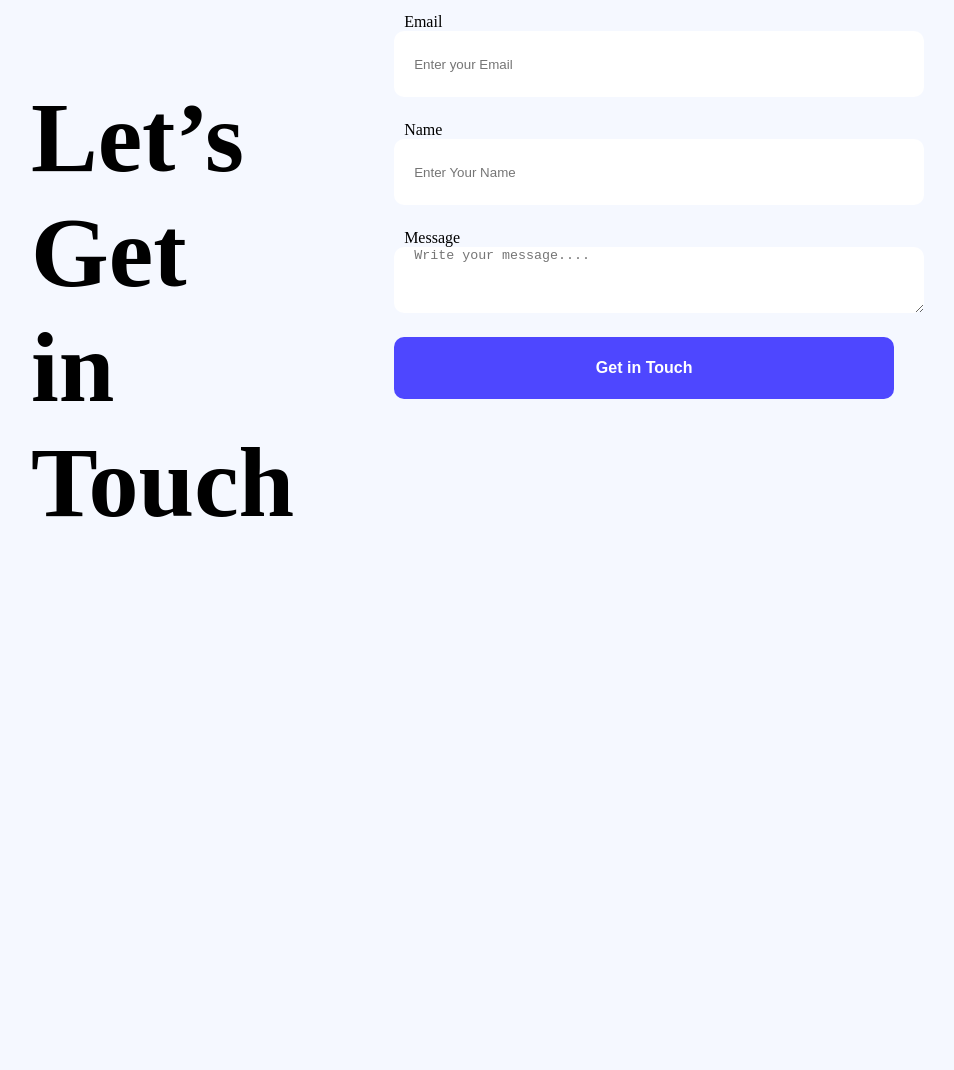
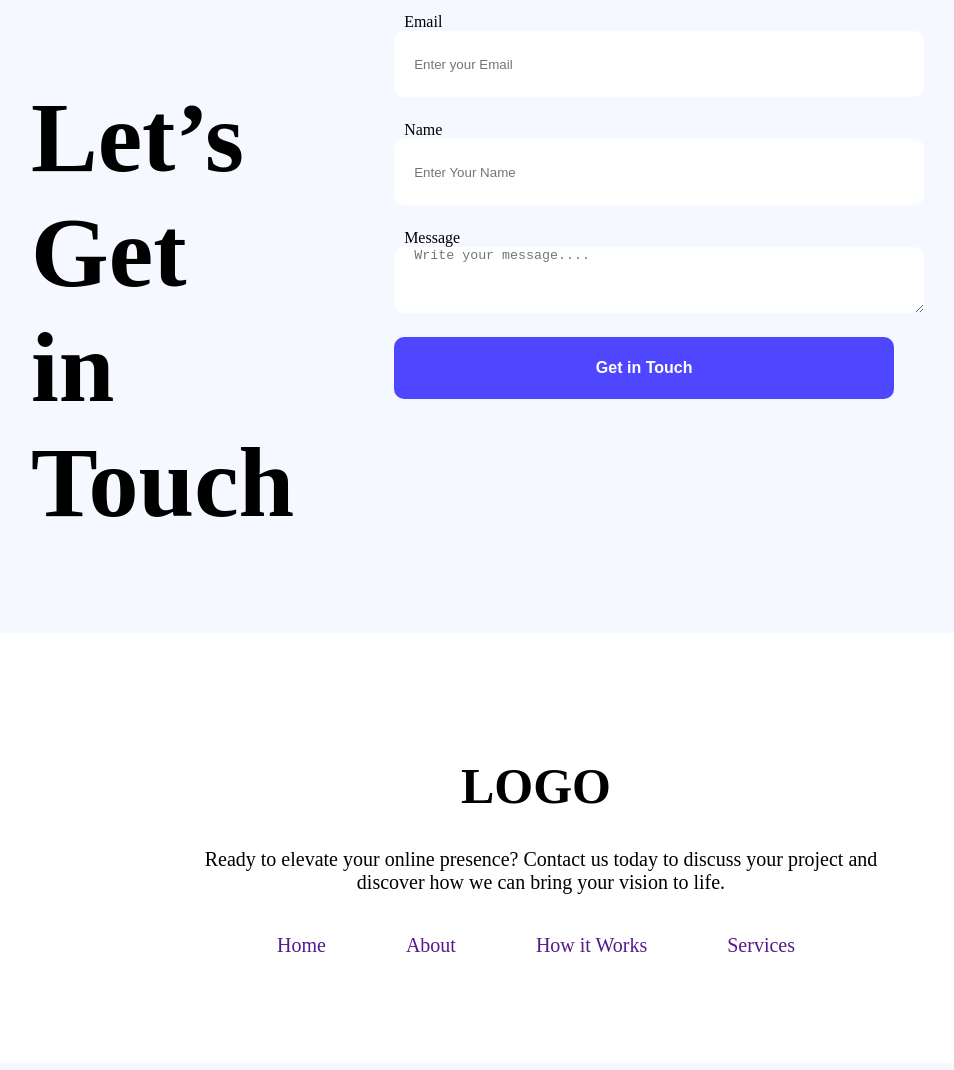
Before and after one commit to sabbir-shekh/First-Assignment, a plain HTML site: page index.html in a window 1280 px wide. Shown: the part 3654-4724 px from the top of the page, without its empty margins (207-1161 px from the left). Before the commit the page ends 4295 px from the top, so only its background shows below. Drawn offline with nearby package versions, Linux system fonts and the light colour scheme.

Commit message:
last commit

```diff
--- a/index.html
+++ b/index.html
@@ -25,14 +25,14 @@
         <nav>
             <h2 class="logo open-sans-simple">LOGO</h2>
             <ul>
-                <li><a href=""><button class="btn-primary">Sing Up</button></a></li>
+                <li><a href=""><button class="btn-primary btn-h">Sing Up</button></a></li>
             </ul>
         </nav>
 
         <div class="description">
             <h2 class="description-contain open-sans-risk">Cool Dark UI Template for Webflow Agencies!</h2>
             <div>
-                <button class="btn-primary">Stay Focused</button>
+                <button class="btn-primary btn-h">Stay Focused</button>
             </div>
 
 
@@ -45,7 +45,7 @@
             <div class="action-contain">
 <h3 class="in-action">See It in Action</h3>
 <h4 class="action-description">Explore the live preview and imagine your brand in this bold new look.</h4>
-<button class=" btn-2">Launch Live Preview</button>
+<button class=" btn-2 btn-h">Launch Live Preview</button>
             </div>
 
             <div class="action-img">
@@ -79,7 +79,7 @@
    <div class="main-title"> <h1>What our users say</h1></div>
 <div class="all-continer">
 
-<div class="card">
+<div class="card btn-h btn-h2">
 <div class="star">
     <ul>
         <li><img src="media/icon-star.png" alt=""></li>
@@ -100,7 +100,7 @@
 
 </div>
 </div>
-<div class="card">
+<div class="card btn-h btn-h2">
 <div class="star">
     <ul>
         <li><img src="media/icon-star.png" alt=""></li>
@@ -121,7 +121,7 @@
 
 </div>
 </div>
-<div class="card">
+<div class="card btn-h btn-h2">
 <div class="star">
     <ul>
         <li><img src="media/icon-star.png" alt=""></li>
@@ -151,7 +151,7 @@
     <div class="bd">
     <div><h2>Ready to focus better</h2></div>
     <p  class="focus-p">This template instantly leveled up our presence.” – Studio Vertex</p>
-    <div ><button class="f-btn">Ger Started Free</button></div>
+    <div ><button class="f-btn btn-h">Ger Started Free</button></div>
     </div>
     <div><img class="focus-photo" src="media/wc-big.png" alt=""></div>
 
@@ -174,7 +174,7 @@
 
     <label for="message">Message</label>
     <textarea name="message" id="" placeholder="Write your message...." cols="20" rows="20"></textarea>
-    <input class="primary" type="button" value="Get in Touch">
+    <input class="primary btn-h" type="button" value="Get in Touch">
 </form>
     </div>
   </div>
@@ -182,7 +182,20 @@
     </main>
 
     <footer>
+            <div class="footer-container">
+              <h1>LOGO</h1>
 
+                   <p>Ready to elevate your online presence? Contact us today to discuss your project and discover how we can bring your vision to life.</p>
+
+                <div class="navber btn-h">
+                    <ul>
+                        <li><a class="btn-h2" href="">Home</a></li>
+                        <li><a class="btn-h2" href="">About</a></li>
+                        <li><a class="btn-h2" href="">How it Works</a></li>
+                        <li><a class="btn-h2" href="">Services</a></li>
+                    </ul>
+                </div>
+            </div>
     </footer>
 </body>
 </html>
--- a/style.css
+++ b/style.css
@@ -1,7 +1,4 @@
-/*
-*{
-    margin: 0;
-} */
+
 body{
   background-color: #F5F8FF;
 }
@@ -64,6 +61,8 @@ nav{
 
 /* shere */
 
+
+
 .btn-primary{
     background-color: #4E47FF;
     color: #FFFFFF;
@@ -76,6 +75,15 @@ nav{
     font-weight: bold;
 
 
+}
+
+.btn-h:hover{
+  background-color: black;
+  transition: calc(.50s);
+}
+
+.btn-h2:hover{
+  color: white;
 }
 
 /* Description */
@@ -181,85 +189,6 @@ nav{
 
 
 
-
-/*
-
-
-body {
-  font-family: 'Segoe UI', sans-serif;
-  background-color: #f6f8ff;
-  margin: 0;
-  padding: 0;
-}
-
-.testimonials {
-  text-align: center;
-  padding: 50px 20px;
-}
-
-.testimonials h2 {
-  color: #2b2c3f;
-  font-size: 28px;
-  margin-bottom: 40px;
-}
-
-.review-container {
-  display: flex;
-  justify-content: center;
-  flex-wrap: wrap;
-  gap: 20px;
-}
-
-.review-card {
-  background: white;
-  border-radius: 10px;
-  padding: 20px;
-  width: 300px;
-  box-shadow: 0 4px 10px rgba(0, 0, 0, 0.05);
-  text-align: left;
-}
-
-.stars {
-  color: #f9b233;
-  margin-bottom: 10px;
-}
-
-.review-card h3 {
-  font-size: 18px;
-  color: #2b2c3f;
-  margin-bottom: 10px;
-}
-
-.review-card p {
-  font-size: 14px;
-  color: #555;
-  margin-bottom: 20px;
-}
-
-.review-footer {
-  display: flex;
-  align-items: center;
-  gap: 10px;
-}
-
-.review-footer img {
-  width: 40px;
-  height: 40px;
-  border-radius: 50%;
-}
-
-.reviewer-name {
-  font-weight: bold;
-  font-size: 14px;
-  color: #2b2c3f;
-}
-
-.review-date {
-  font-size: 12px;
-  color: #999;
-}
-
-card */
 
 .all-continer{
 
@@ -382,25 +311,7 @@ margin-left: 500px;
 }
 
 
-/* form */
 
-/* .f-container{
-  display: flex;
-  justify-content:space-between;
-  align-items: center;
-  margin: 92px 150px;
-}
-
-.f-title{
-  font-size: 50px;
-  font-weight: bold;
-  margin: 200px 155px;
-}
-
-.main-form{
-width: 490px;
-height: 490px;
-} */
 
 .f-container{
   padding: 130px 230px;
@@ -440,6 +351,7 @@ height: 490px;
   color: white;
   width: 500px;
   height: 62px;
+
   /* padding: 110px 19px; */
   border-radius: 10px;
   border: none;
@@ -450,3 +362,68 @@ height: 490px;
   height: 332px;
   font-size: 50px;
 }
+
+
+
+/* footer */
+
+
+footer{
+  background-color: white;
+  height: 1440px;
+  height: 430px;
+  text-align: center;
+
+}
+
+.footer-container{
+  /* border: 10px solid red; */
+  width: 800px;
+margin-left: 200px;
+
+display: block;
+  justify-content: center;
+  padding:90px;
+  /* width: 600px; */
+
+
+}
+
+.navber ul{
+  list-style: none;
+  display: flex;
+  gap: 30px;
+  align-items: center;
+
+
+}
+
+/* .navber{
+  display: flex;
+} */
+
+.navber{
+  display: flex;
+  justify-content: space-around;
+  font-size: 20px;
+  align-items: center;
+
+
+
+
+}
+
+.footer-container h1{
+  font-size: 50px;
+  margin-left: 90px;
+}
+
+.footer-container p{
+  font-size: 20px;
+
+margin-left: 100px;
+}
+
+.navber ul li{
+  margin-left: 50px;
+}
```
